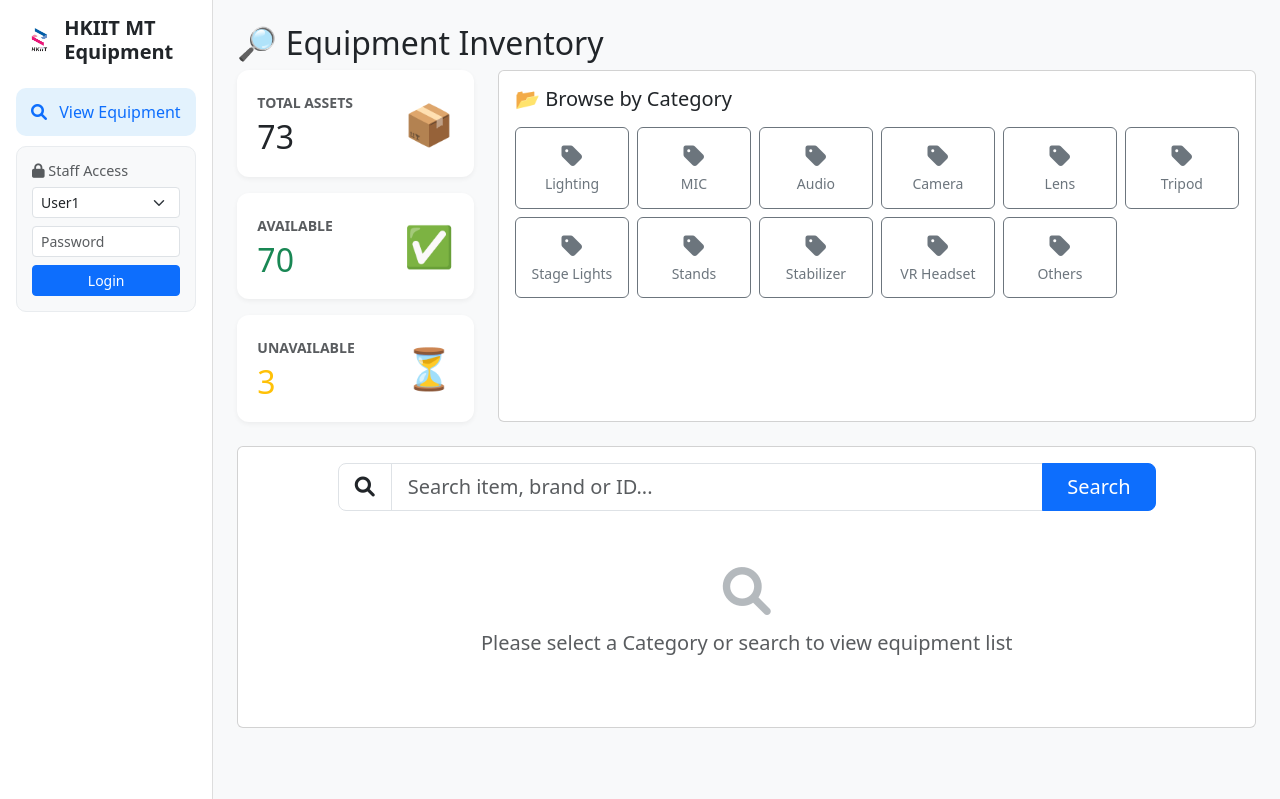
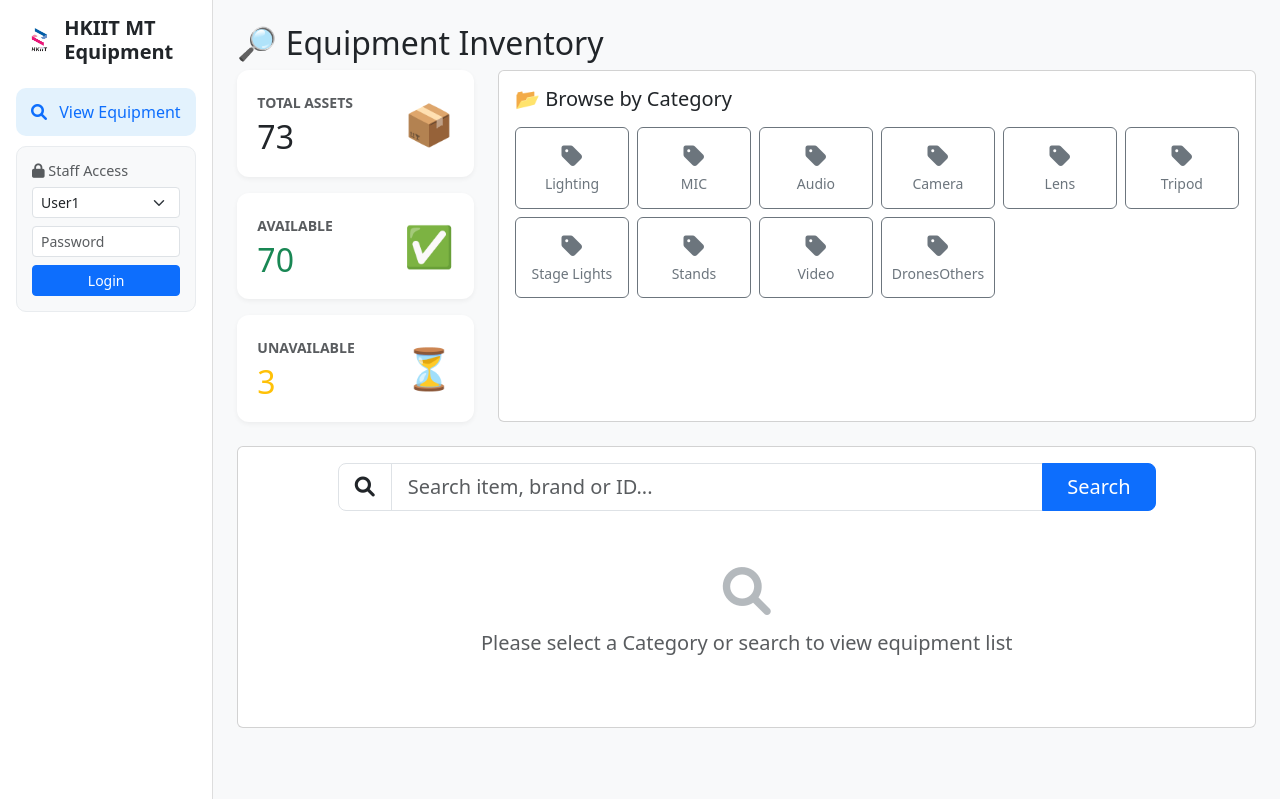
Before and after one commit to rexwong1997/IITEquipmentbase, a Flask app: page /dashboard in a window 1280 px wide. Shown: the top 799 px of the page. Run offline with Flask 3, Linux system fonts and the light colour scheme; data comes from the database, SQL or seed files in the repository; some libraries are stand-ins or nearby versions.

Commit message:
Update dashboard.html

```diff
--- a/templates/dashboard.html
+++ b/templates/dashboard.html
@@ -100,7 +100,7 @@
             </div>
 
             <div class="row g-2">
-                {% for cat in['Lighting', 'MIC', 'Audio', 'Camera', 'Lens', 'Tripod', 'Stage Lights', 'Stands', 'Stabilizer', 'VR Headset', 'Others'] %}
+                {% for cat in['Lighting', 'MIC', 'Audio', 'Camera', 'Lens', 'Tripod', 'Stage Lights', 'Stands', 'Video', 'Drones' 'Others'] %}
                 {% set icon_url = get_icon_path('cat', cat) %}
                 <div class="col-4 col-md-2">
                     <a href="{{ url_for('dashboard', category=cat) }}"
```
